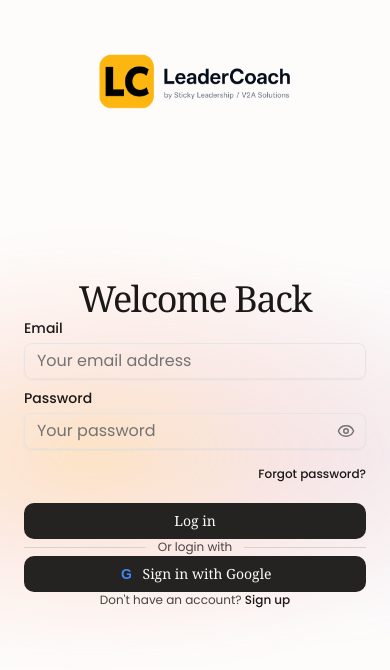
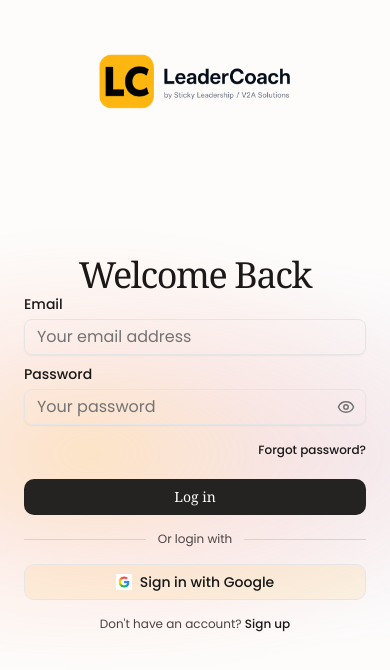
Before and after one commit to FSDTeam-SAA/v2alarry-website, a Next.js app: page /login in a window 390 px wide. Shown: the top 670 px of the page. Built offline with nearby package versions, Linux system fonts and the light colour scheme; no server answers.

Commit message:
feat(auth): enhance login form with Google sign-in image and responsive heading

```diff
--- a/src/app/globals.css
+++ b/src/app/globals.css
@@ -1206,7 +1206,8 @@
     .coaching-panel:not(.coaching-panel-conversation) {
       overflow-y: auto;
     }
-    .coaching-panel:not(.coaching-panel-conversation) .coaching-composer-section {
+    .coaching-panel:not(.coaching-panel-conversation)
+      .coaching-composer-section {
       align-self: start;
       padding-top: 1.5rem;
       padding-bottom: 1rem;
--- a/src/features/auth/components/LoginForm.tsx
+++ b/src/features/auth/components/LoginForm.tsx
@@ -14,6 +14,7 @@
 } from "@/features/auth/lib/login-success";
 
 import { AuthField } from "./AuthFields";
+import Image from "next/image";
 
 export function LoginForm() {
   const searchParams = useSearchParams();
@@ -86,7 +87,7 @@
       onSubmit={handleSubmit}
     >
       <div aria-hidden={isSuccess} className="auth-login-content">
-        <h1>Welcome Back</h1>
+        <h1 className="md:text-5xl">Welcome Back</h1>
         <div className="auth-fields">
           <AuthField
             autoComplete="email"
@@ -122,17 +123,23 @@
         </Button>
         <AuthDivider label="Or login with" />
         <Button
-          className="auth-primary-button"
+          className="bg-primary/10 text-accent-foreground hover:bg-accent/80 dark:bg-accent/30 dark:text-accent-foreground/80 dark:hover:bg-accent/50 border dark:border-input flex *:items-center justify-center gap-2 w-full"
           disabled={isSubmitting || isGoogleSubmitting || isSuccess}
           onClick={handleGoogleSignIn}
           type="button"
         >
           <span aria-hidden="true" className="auth-google-mark">
-            G
+            <Image
+              src="/images/google.jpg"
+              alt="Login with Google"
+              width={18}
+              height={18}
+              className="auth-google-mark"
+            />
           </span>
           {isGoogleSubmitting ? "Connecting to Google…" : "Sign in with Google"}
         </Button>
-        <p className="auth-footer-copy">
+        <p className="auth-footer-copy mt-4">
           Don&apos;t have an account? <Link href="/signup">Sign up</Link>
         </p>
       </div>
@@ -146,7 +153,7 @@
 
 export function AuthDivider({ label }: { label: string }) {
   return (
-    <div className="auth-divider" aria-hidden="true">
+    <div className="auth-divider py-4" aria-hidden="true">
       <span />
       <p>{label}</p>
       <span />
```
Also changed, not shown: public/images/google.jpg (added).
